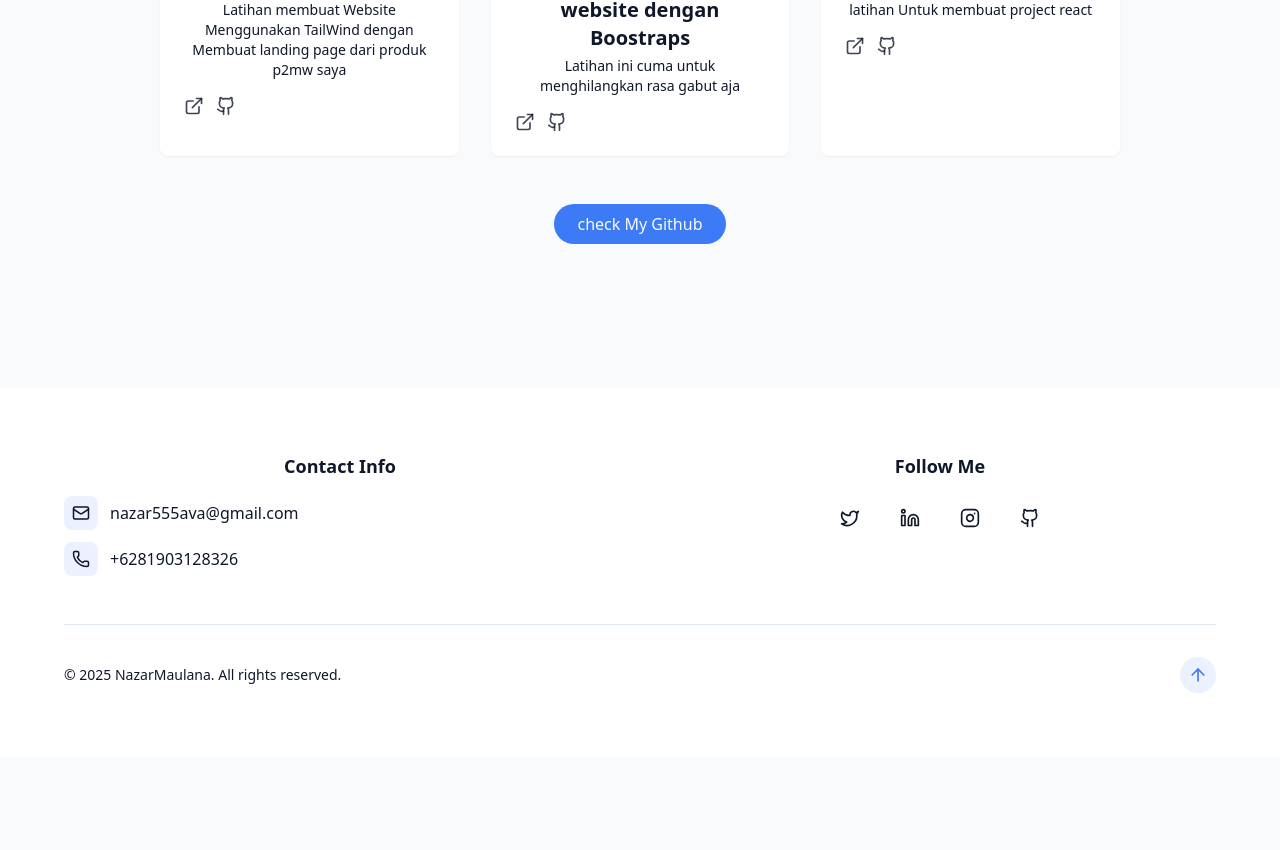
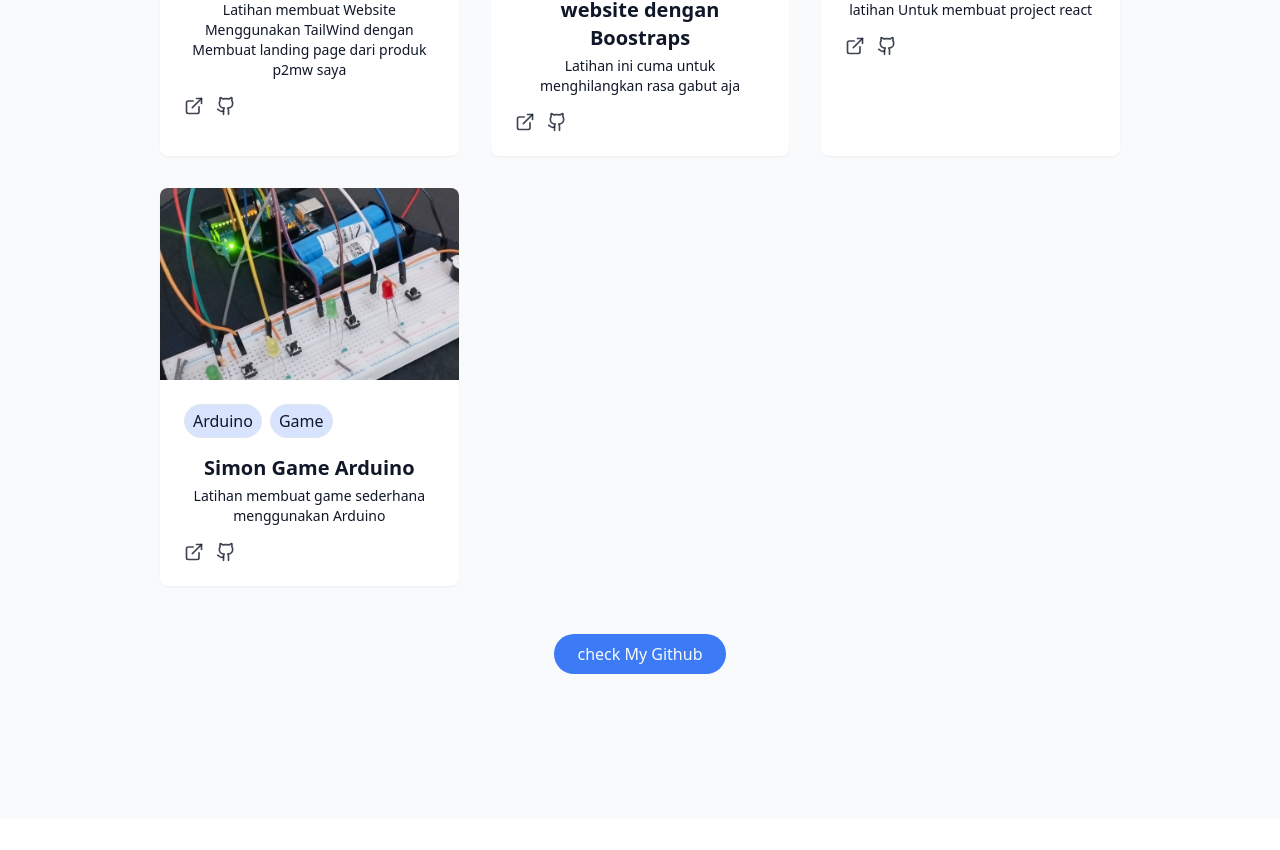
Before and after one commit to Maulana-potter/NazarMaull, a React (Vite) app: page /projects in a window 1280 px wide. Shown: the part 1370-2220 px from the top of the page. Before the commit the page ends 2127 px from the top, so only its background shows below. Built offline with nearby package versions, Linux system fonts and the light colour scheme.

Commit message:
menambahkaan project

```diff
--- a/index.html
+++ b/index.html
@@ -2,7 +2,6 @@
 <html lang="en">
   <head>
     <meta charset="UTF-8" />
-
     <meta name="viewport" content="width=device-width, initial-scale=1.0" />
     <link rel="icon" href="/Logo.png" type="image/png" />
     <title>Maulana PortPolio</title>
--- a/src/components/ProjectsSection.jsx
+++ b/src/components/ProjectsSection.jsx
@@ -28,6 +28,15 @@ const projects = [
     tags: ["react", "vercel"],
     demoUrl: "https://gocheck-blond.vercel.app/",
     githubUrl: "https://github.com/Maulana-potter/Gocheck",
+  },
+  {
+    id: 4,
+    title: "Simon Game Arduino  ",
+    description: "Latihan membuat game sederhana menggunakan Arduino",
+    image: "/Projects/Project4.jpg",
+    tags: ["Arduino", "Game"],
+    demoUrl: "https://youtube.com/shorts/zBAVkXWSmYg?feature=share",
+    githubUrl: "https://github.com/Maulana-potter/SimonGameArduino-",
   },
 ];
 
```
Also changed, not shown: public/Projects/Project4.jpg (added).
